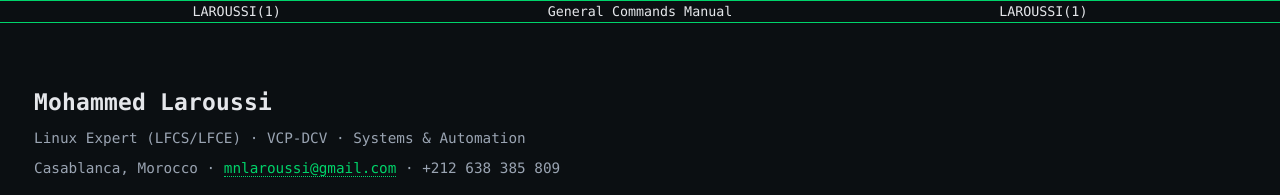
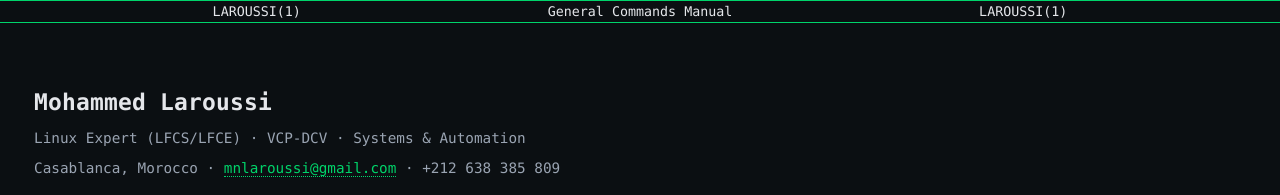
Before and after one commit to mlaroussi/resume, a Jekyll site: the page built from index.md, in a window 1280 px wide. Shown: the top 195 px of the page. Built offline with Jekyll 4.4.1, drawn with Linux system fonts in a browser that asks for light colours.

Commit message:
Adjust layout measurements for improved readability; update max line length and add padding for better spacing

```diff
--- a/assets/css/site.css
+++ b/assets/css/site.css
@@ -7,7 +7,7 @@
   --accent:#00d46a;       /* terminal green */
   --accent-2:#22d3ee;     /* cyan for alt accents */
   --max: 1280px;          /* max readable width when boxed */
-  --measure: 120ch;       /* target max line length (content-driven) */
+  --measure: 115ch;       /* target max line length (content-driven) */
   --indent: clamp(14px, 1.25em, 22px); /* responsive bullet indent */
   --panel:#0e1419;        /* slightly lighter panel for boxed layout */
   --pad: clamp(12px, 3vw, 34px); /* responsive side padding */
@@ -18,8 +18,10 @@ body{margin:0;color:var(--fg);background:var(--bg);-webkit-font-smoothing:antial
 .container{
   max-inline-size: min(100%, var(--measure));
   margin-inline: auto;
-  padding-block: 24px;
+  padding-block: 30px; /* a touch more breathing room */
   padding-inline: var(--pad);
+  background: var(--panel); /* enabled by default */
+  margin-block-end: clamp(24px, 5vh, 80px); /* keep content off the bottom edge */
   container-type: inline-size; /* enable container queries */
 }
 a{color:var(--accent);text-decoration:none;border-bottom:1px dotted var(--accent)}
```
